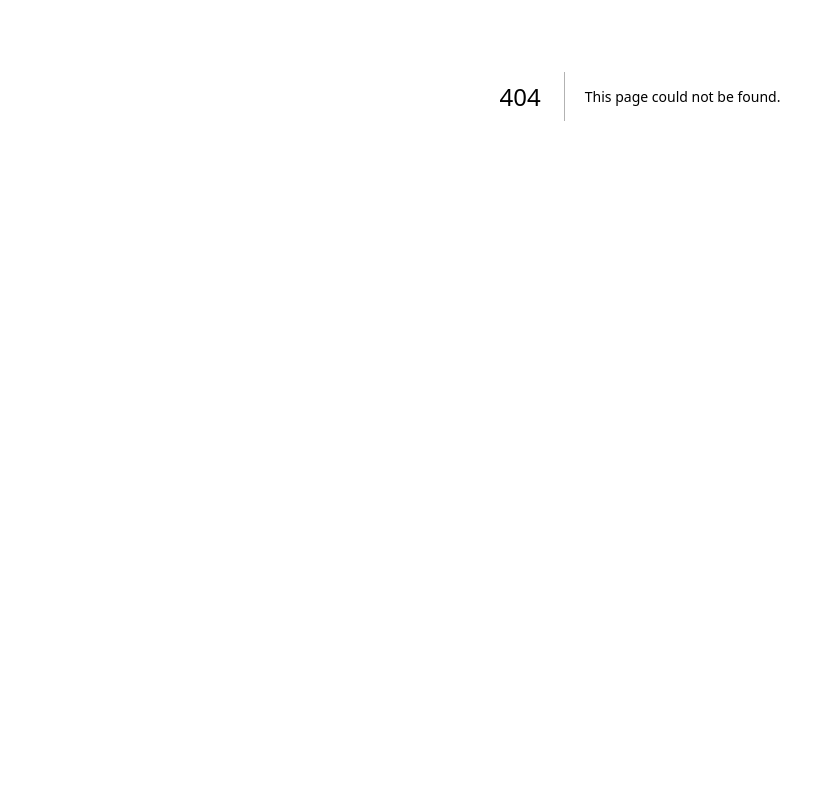
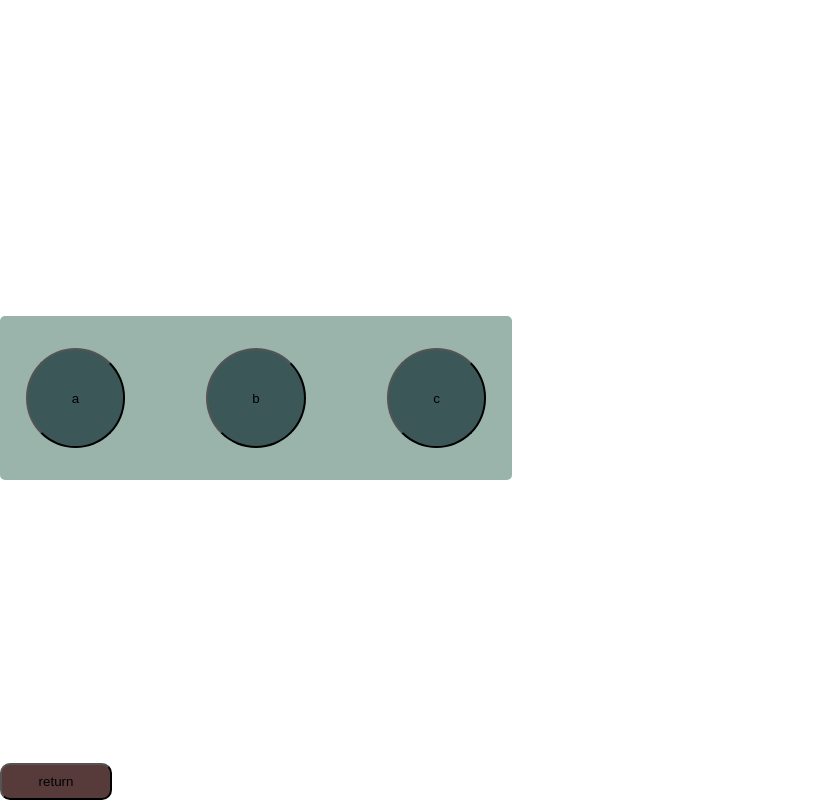
Before and after one commit to SyberKraken/olreactnextjs, a Next.js app: page /floatingMenu in a window 1280 px wide. Before the commit this address had no page. Shown: the part 304-1104 px from the top of the page, without its empty margins (0-839 px from the left). Before the commit the page ends 800 px from the top, so only its background shows below. Built offline with nearby package versions, Linux system fonts and the light colour scheme.

Commit message:
initial commit, bottom menu done

```diff
--- /dev/null
+++ b/pages/floatingMenu.tsx
@@ -0,0 +1,45 @@
+import { useState } from "react"
+
+
+interface menuitems{
+
+}
+
+export default function FloatingMenu(props:menuitems) {
+  const [menuClassString, setMenuClassString ] = useState("floatingMenuWrapper")
+  const [returnButtonClassString, setreturnButtonClassString ] = useState("returnToMenu belowScreen")
+
+
+  function addStringToConst(constItem: string, setconstItem: Function , appedee:string) {
+    setconstItem(constItem + " " + appedee)
+  }
+  function removeStringFromConst(constItem: string, setconstItem: Function , removee:string) {
+    let temp = constItem
+    setconstItem(temp.replace(removee, ''))
+  }
+  function stateStringManipulatorFactory(manipulatorFunc:Function, constItem: string, setconstItem: Function , manipulatee:string){
+    return(
+      ()=>{ manipulatorFunc(constItem, setconstItem, manipulatee)}
+    )
+  }
+
+  let hidemenu = stateStringManipulatorFactory(addStringToConst, menuClassString, setMenuClassString, "belowScreen")
+  let showmenu = stateStringManipulatorFactory(removeStringFromConst, menuClassString, setMenuClassString, "belowScreen")
+  let hidereturn = stateStringManipulatorFactory(addStringToConst, returnButtonClassString, setreturnButtonClassString, "belowScreen")
+  let showreturn = stateStringManipulatorFactory(removeStringFromConst, returnButtonClassString, setreturnButtonClassString, "belowScreen")
+  let menuToggle = ()=>{hidemenu();showreturn()}
+
+  return (
+    <>
+    <div className={menuClassString}>
+      <button className="circleButton" onClick={()=>{menuToggle();}}>a</button>
+      <button className="circleButton" onClick={menuToggle}>b</button>
+      <button className="circleButton" onClick={menuToggle}>c</button>
+    </div>
+    <button className={returnButtonClassString} onClick={()=>{
+      hidereturn()
+      showmenu()
+    }}>return</button>
+    </>
+  )
+}
--- a/styles/globals.css
+++ b/styles/globals.css
@@ -24,3 +24,61 @@ a {
     background: black;
   }
 }
+
+.megaWrapper{
+  display: flex;
+  justify-content: center;
+  width: 100vw;
+  height: 100vh;
+}
+
+.floatingMenuWrapper{
+  position:fixed;
+  bottom: 0;
+  margin-bottom: 2vh;
+  display: flex;
+  justify-content: center;
+  flex-direction: row;
+  padding-top: 2rem;
+  padding-bottom: 2rem ;
+  height: fit-content;
+  width: 40vw;
+  padding-left: 2vw;
+  padding-right: 2vw;
+  background-color: rgba(92, 133, 119, 0.616);
+  border-radius: 5px;
+}
+
+
+.circleButton{
+  aspect-ratio: 1 / 1;
+  width: 7rem;
+  min-width: 50px;
+  height: fit-content;
+  border-radius: 500px;
+  background-color: rgb(59, 87, 87);
+  margin-right: 17.5%;
+}
+
+
+.circleButton:nth-child(3){
+  margin-right: 0;
+}
+
+.returnToMenu{
+  position: absolute;
+  bottom: 0;
+  margin-bottom: 2vh;
+  aspect-ratio: 3/1;
+  width: 7rem;
+  height: fit-content;
+  background-color: rgb(87, 59, 59);
+  border-radius: 10px;
+}
+.hidden{
+	display: none;
+}
+
+.belowScreen{
+  transform: translateY(20rem);
+}
```
Also changed, not shown: pages/index.tsx (+4 -64 lines), styles/Home.module.css (deleted, +0 -129 lines).
